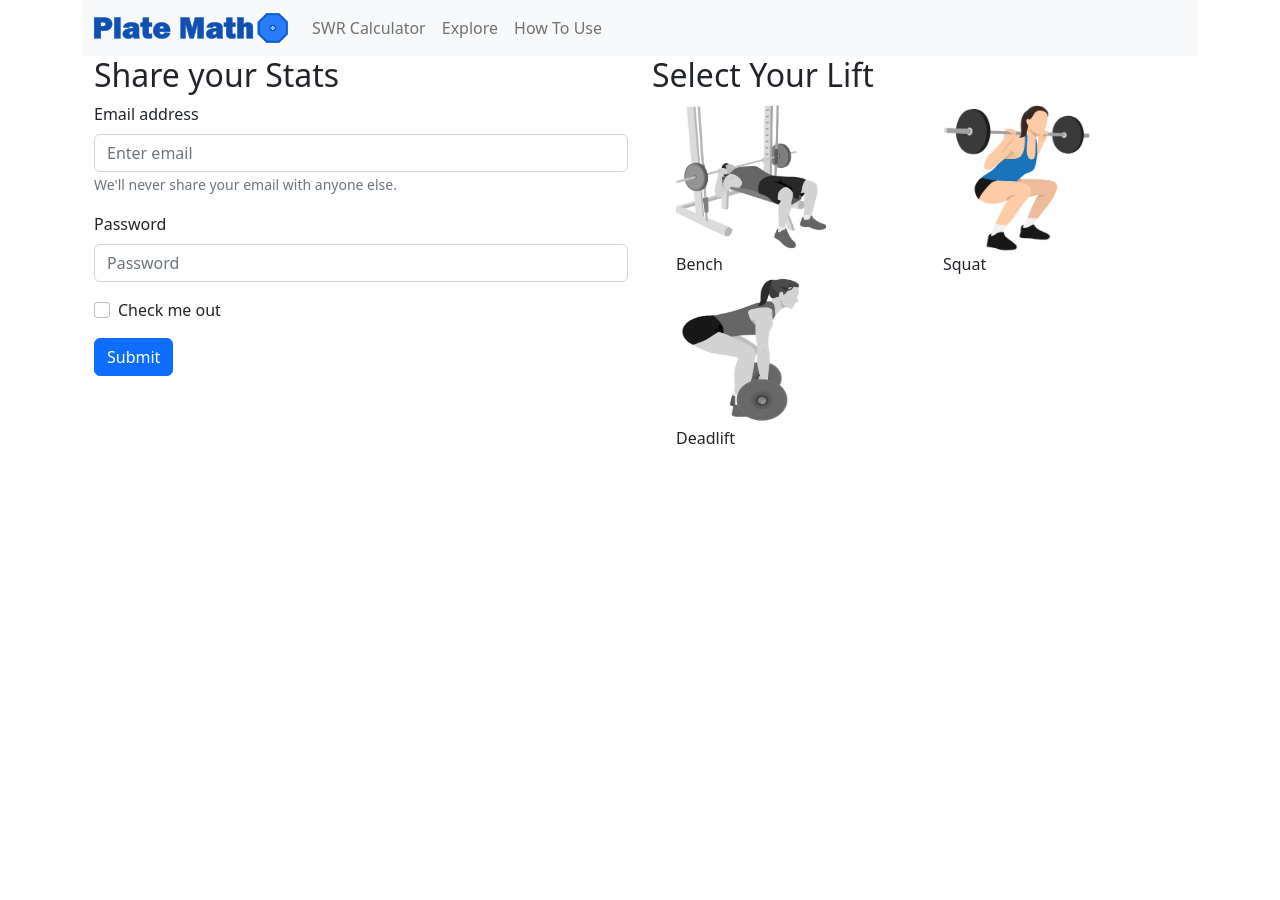
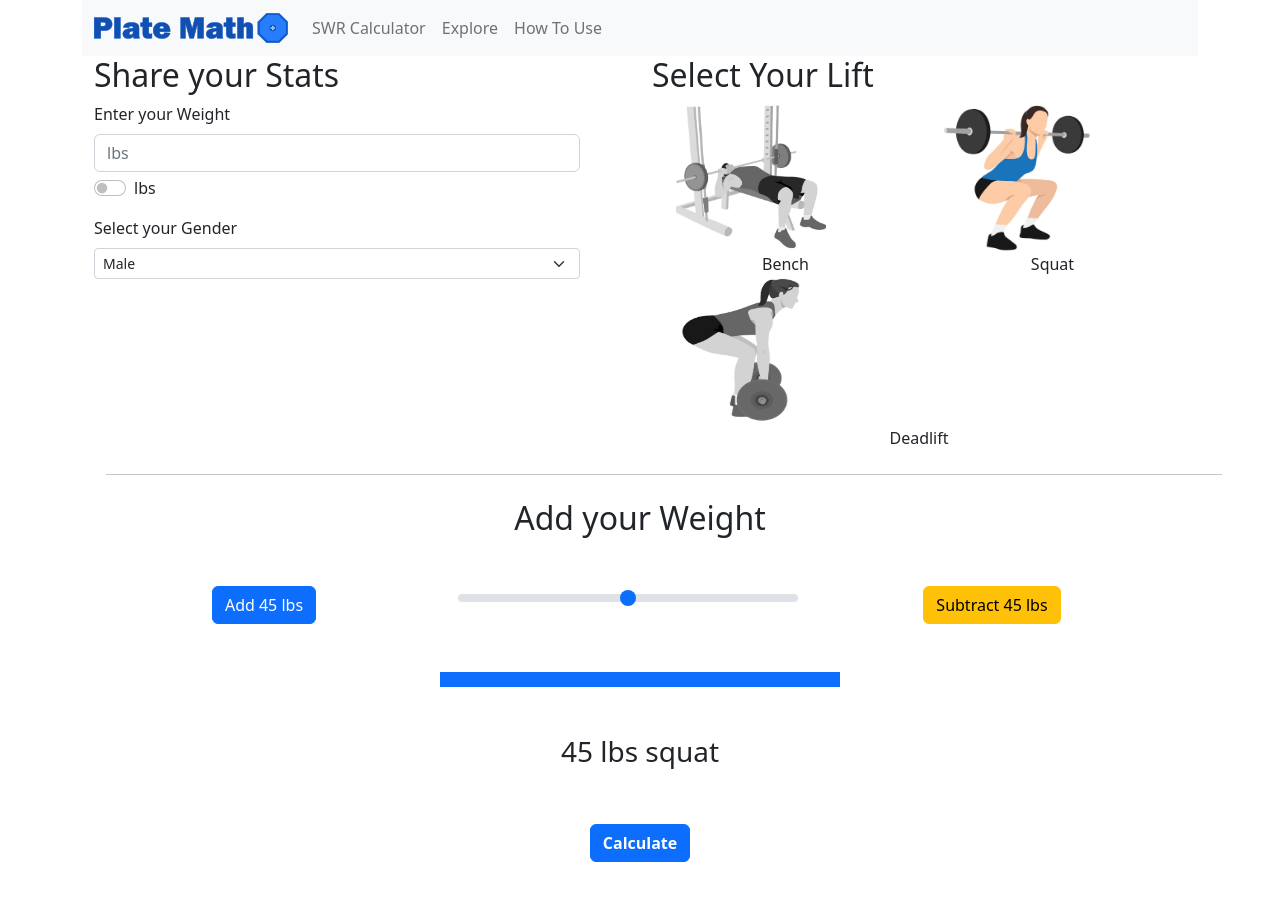
Before and after one commit to CharlieBoomer/plate_math, a React (Create React App) app: page / in a window 1280 px wide. Shown: the top 900 px of the page. Before the commit the page ends 800 px from the top, so only its background shows below. Built offline with nearby package versions, Linux system fonts and the light colour scheme.

Commit message:
Added in the dynamic weight calculator and the AnalysisPage

```diff
--- a/src/App.js
+++ b/src/App.js
@@ -15,7 +15,7 @@ function App() {
   return (
     <Container bg='dark'>
        <NaviBar/>
-        <CalcuPage   />
+        <CalcuPage/>
     </Container>
 
   );
--- /dev/null
+++ b/src/components/AnalysisPage.js
@@ -0,0 +1,24 @@
+const Analysis = ({isSelected}) => {
+    return (
+        <div className="container">
+            <div className='my-5 text-center'>
+         <h3 className='my-2'>You can {isSelected} 90% of your body weight</h3>
+         <h5 className='my-2'>Putting you in the 80th percentile of men</h5>
+
+
+
+            <div className="row my-3">
+                <div className="col col-md-auto text-left">Untrained</div>
+                <div className="col bg-primary d-flex align-items-center justify-content-center"> 50%</div>
+                <div className="col bg-secondary">&nbsp;</div>
+                <div className="col col-md-auto text-right">Novice</div>
+            </div>
+
+            <h4>Your estimated level of fitness is: Untrained</h4>
+
+        </div>
+        </div>
+     );
+}
+
+export default Analysis;
--- a/src/components/CalcuPage.js
+++ b/src/components/CalcuPage.js
@@ -4,10 +4,44 @@ import Form from 'react-bootstrap/Form'
 import PickLift from './PickLift';
 import Row from "react-bootstrap/Row"
 import Col from 'react-bootstrap/Col'
+import AnalysisPage from './AnalysisPage'
 import { useState } from 'react';
 
 const CalcuPage  = () => {
+    const barbellStyle = {
+        height: "15px",
+        width: '400px'
+   }
+   const plateStyle = {
+    height: "90px",
+    width: '10px'
+    }
+    var weightLoaded = 45;
+
+
+
     const [isSelected, setSelected] = useState('squat');
+    const[isCalculated, setCalculated] = useState(false);
+
+    const [weightList, setWeight] = useState([
+        <div key = {0}className='bg-primary mx-1' style={barbellStyle}  >&nbsp;</div>
+    ]);
+
+    const onAddBtnClick = () => {
+        weightList.push(<div className="bg-primary mx-1" key={weightList.length} style={plateStyle} >&nbsp;</div>)
+        //setWeight(weightList);
+        weightList.unshift(<div className="bg-primary mx-1" key={weightList.length} style={plateStyle} >&nbsp;</div>)
+        weightLoaded= weightLoaded + 90;
+        setWeight([...weightList])
+      };
+
+      const onSubtractBtnClick = () => {
+        weightList.pop()
+        //setWeight(weightList);
+        weightList.shift()
+        weightLoaded= weightLoaded - 90;
+        setWeight([...weightList])
+      };
 
 const Test1 = () =>{
     console.log('This is the state', isSelected)
@@ -19,24 +53,28 @@ const Test1 = () =>{
             <Col>
             <h2>Share your Stats</h2>
             <Form>
-                <Form.Group className="mb-3" controlId="formBasicEmail">
-                    <Form.Label>Email address</Form.Label>
-                    <Form.Control type="email" placeholder="Enter email" />
-                    <Form.Text className="text-muted">
-                    We'll never share your email with anyone else.
-                    </Form.Text>
+                <Form.Group className="mb-3 me-5" controlId="formWeight" size ='sm'>
+                    <Form.Label>Enter your Weight</Form.Label>
+                    <Form.Control type="number" placeholder="lbs" />
+                    <Form.Check
+                        type="switch"
+                        id="custom-switch"
+                        label="lbs"
+                        className="my-1"
+                    />
                 </Form.Group>
 
-                <Form.Group className="mb-3" controlId="formBasicPassword">
-                    <Form.Label>Password</Form.Label>
-                    <Form.Control type="password" placeholder="Password" />
+                <Form.Group className="mb-3 me-5" controlId="formGender">
+                    <Form.Label>Select your Gender</Form.Label>
+                    <Form.Select size="sm">
+                        <option>Male</option>
+                        <option>Female</option>
+                    </Form.Select>
                 </Form.Group>
-                <Form.Group className="mb-3" controlId="formBasicCheckbox">
-                <Form.Check type="checkbox" label="Check me out" />
-             </Form.Group>
-                <Button variant="primary" type="submit">
+
+                {/* <Button variant="primary" type="submit">
                     Submit
-                </Button>
+                </Button> */}
             </Form>
 
             </Col>
@@ -45,6 +83,36 @@ const Test1 = () =>{
                 <PickLift isSelected={isSelected} onSelected={setSelected} test1 ={Test1} />
             </Col>
         </Row>
+        <Row className='text-center'>
+            <hr className='m-4' />
+            <h2 className='mb-5'>Add your Weight</h2>
+
+            <Form className='row'>
+                <div className="col">
+                    <Button className='col' variant="primary" onClick={onAddBtnClick}>Add 45 lbs</Button>{' '}
+                </div>
+                    <div className="col">
+                        <Form.Group className="col" controlid='formAddWeight'>
+
+                            <Form.Range />
+                        </Form.Group>
+                     </div>
+                    <div className="col">
+                        <Button className='col' variant="warning" onClick={onSubtractBtnClick}>Subtract 45 lbs</Button>{' '}
+                    </div>
+                </Form>
+            </Row>
+        <Row className='d-flex align-items-center justify-content-center my-5'>
+            {weightList}
+
+        </Row>
+        <div className='d-flex align-items-center justify-content-center my-5'>
+            <h3>{(weightList.length * 45)} lbs {isSelected}</h3>
+        </div>
+        <div className='d-flex align-items-center justify-content-center my-5'>
+            <Button className='' controlid='calculate' variant={isCalculated ? 'warning' : 'primary'} onClick={() => (setCalculated(!isCalculated))}><strong>{isCalculated ? 'Recalculate' : 'Calculate'}</strong></Button>
+        </div>
+         {isCalculated && <AnalysisPage isSelected={isSelected}/>}
     </Container>
     );
 }
--- a/src/components/ImageGrey.js
+++ b/src/components/ImageGrey.js
@@ -14,7 +14,7 @@ const ImageGrey = ({source, alternate, text , isSelected, height, width, onSelec
     return (
         <div className='container' onClick={() =>onSelected(value)}>
             <img src={source} alt={alternate} style={value !== isSelected ? {filter: "grayscale(100%)"} : {filter: "grayscale(0%)"} } height ={height} width={width} />
-            <figcaption>{text}</figcaption>
+            <figcaption className='text-center'>{text}</figcaption>
         </div>
      );
 }
```
